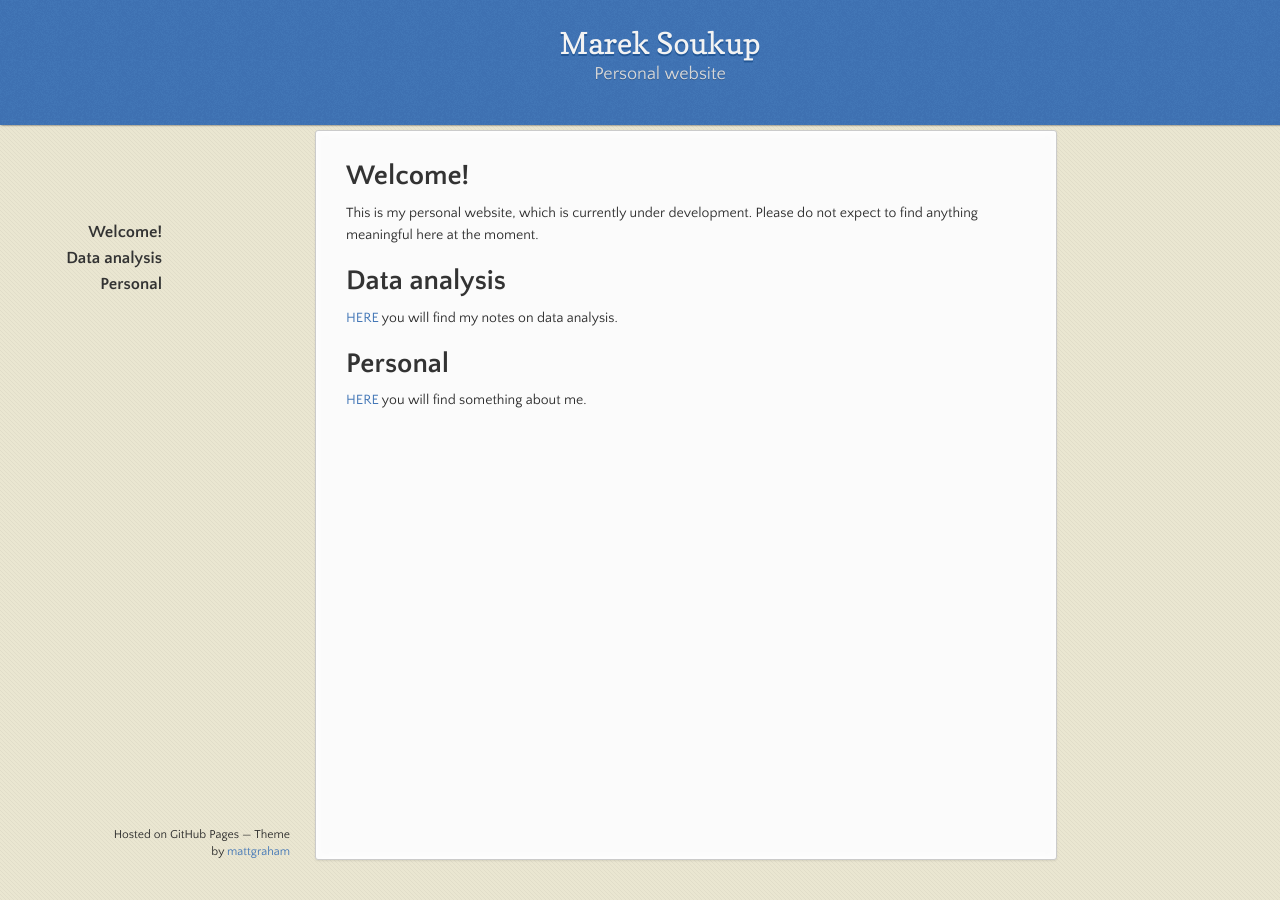
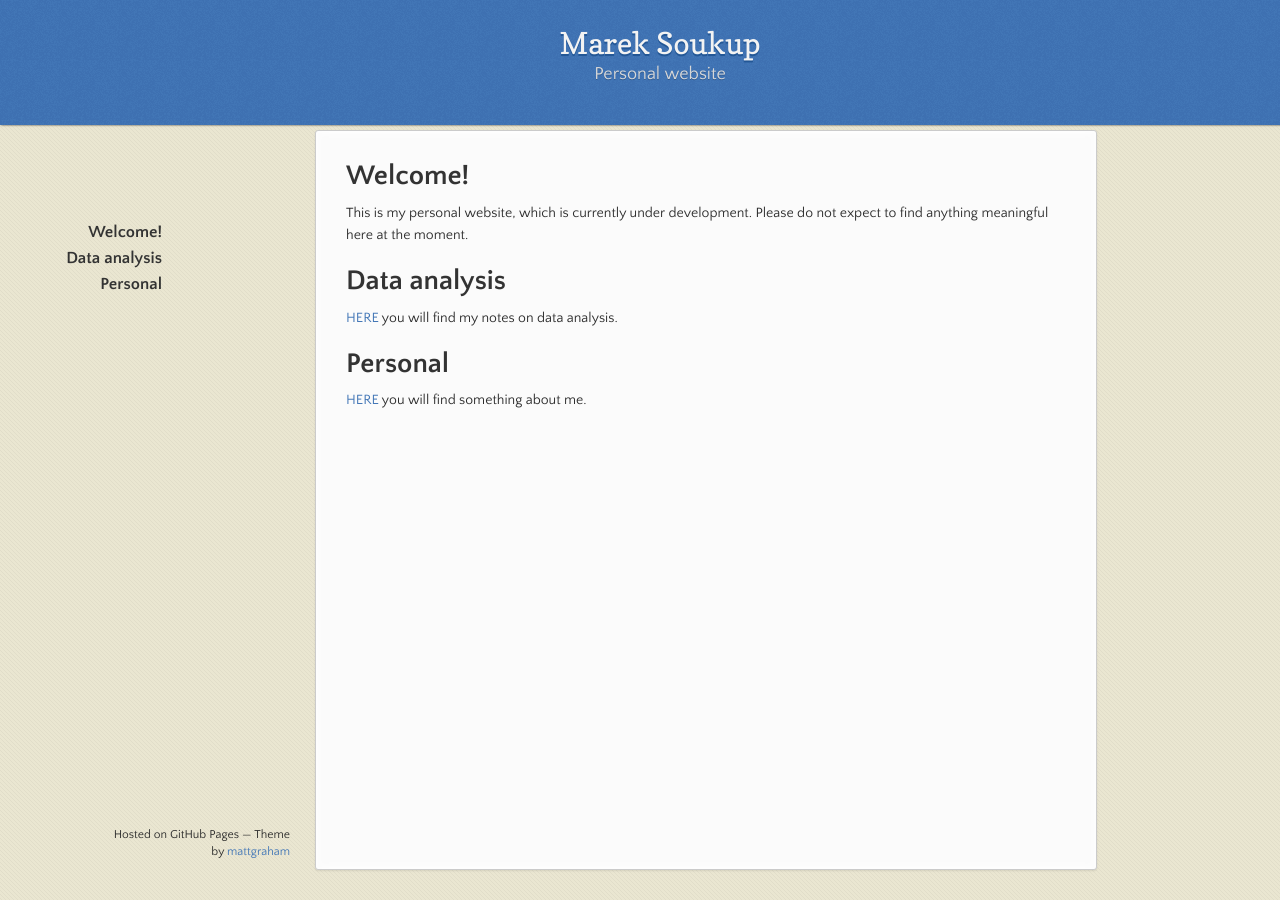
Before and after one commit to soukupmarek-edin/soukupmarek-edin.github.io, a Jekyll site: the page built from index.md, in a window 1280 px wide. Built offline with Jekyll 4.4.1, drawn with Linux system fonts in a browser that asks for light colours; Markdown is read by kramdown in place of the engine named in the settings; our own code applies the rules of GitHub Pages for plain Markdown files.

Commit message:
Update jekyll-theme-leap-day.scss

```diff
--- a/_sass/jekyll-theme-leap-day.scss
+++ b/_sass/jekyll-theme-leap-day.scss
@@ -271,9 +271,9 @@
 }
 
 section {
-  width:680px;
+  width:720px;
   padding: 30px 30px 50px 30px;
-  margin: 20px 0;
+  margin: 10px 0;
   margin-top: 130px;
   position:relative;
   background: #fbfbfb;
```
